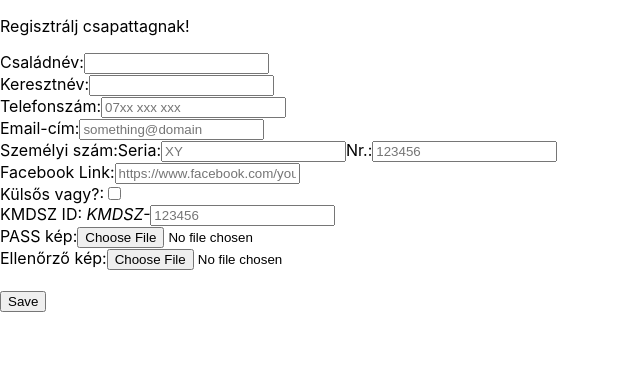
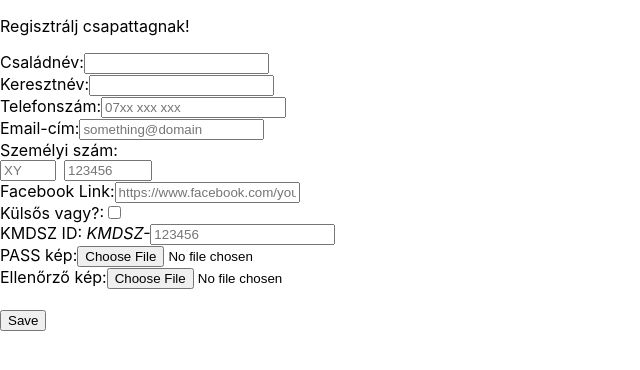
Before and after one commit to aleeez/basszhattyuk-team, a React (Create React App) app in the folder bsz-frontend/: page /register in a window 1280 px wide. Shown: the top 370 px of the page, without its empty margins (0-640 px from the left). Built offline with nearby package versions, Linux system fonts and the light colour scheme.

Commit message:
seriaNr logic compatible with Register and Profile

```diff
--- a/bsz-frontend/src/components/profile/Profile.tsx
+++ b/bsz-frontend/src/components/profile/Profile.tsx
@@ -8,7 +8,6 @@ import Name from "../register/PlayerName";
 import KmdszID from "../register/KmdszID";
 import SeriaNr from "../register/SeriaNr";
 import { PlayerLabels } from "../records/inputLabels";
-
 
 // Initial mock data
 const initialPlayerData: PlayerUpdateDTO = {
@@ -87,21 +86,26 @@ const Profile: React.FC = () => {
                   : fieldKey === "email"
                   ? {
                       email: value, // Pass the current email value
-                      setEmail: (val: string) => updateField(fieldKey, val), // Update email logic
+                      setEmail: (val: string) => updateField(fieldKey, val),
                     }
                   : fieldKey === "fbLink"
                   ? {
-                      fbLink: value, // Pass the current email value
-                      setFbLink: (val: string) => updateField(fieldKey, val), // Update email logic
+                      fbLink: value, // Pass the current fbLink value
+                      setFbLink: (val: string) => updateField(fieldKey, val),
                     }
                   : fieldKey === "kmdszID"
                   ? {
-                      kmdszID: value, // Pass the current email value
-                      setKmdszID: (val: string) => updateField(fieldKey, val), // Update email logic
+                      kmdszID: value, // Pass the current kmdszID value
+                      setKmdszID: (val: string) => updateField(fieldKey, val),
+                    }
+                  : fieldKey === "seriaNr"
+                  ? {
+                      seriaNr: value, // Pass the current seriaNr value
+                      setSeriaNr: (val: string) => updateField(fieldKey, val),
                     }
                   : fieldKey === "external"
                   ? {
-                      external: value,
+                      external: value, // Pass the current external value
                       setExternal: (val: boolean) => updateField(fieldKey, val),
                     }
                   : {
@@ -110,7 +114,8 @@ const Profile: React.FC = () => {
                     })}
               />
             ) : (
-              <span>{fieldKey === "external" ? (value ? "Yes" : "No") : String(value)}</span>
+              // Display Yes or No for external in view mode
+              <div>{fieldKey === "external" ? (value ? "Yes" : "No") : String(value)}</div>
             )}
           </div>
         );
--- a/bsz-frontend/src/components/register/ExternalCheckbox.tsx
+++ b/bsz-frontend/src/components/register/ExternalCheckbox.tsx
@@ -1,7 +1,7 @@
 import React from 'react';
 
 interface ExternalCheckboxProps {
-  external: boolean;
+  external: boolean; // This will hold the boolean value
   setExternal: (value: boolean) => void;
   label: string;
 }
--- a/bsz-frontend/src/components/register/SeriaNr.tsx
+++ b/bsz-frontend/src/components/register/SeriaNr.tsx
@@ -1,52 +1,70 @@
-import React, { ChangeEvent } from 'react';
-import { validatePersonalNr } from '../validatation/InputValidation';
+import React, { ChangeEvent } from "react";
 
 interface SeriaNrProps {
-  seria: string;
-  nr: string;
-  setSeria: (value: string) => void;
-  setNr: (value: string) => void;
+  // Props for Register component
+  seria?: string;
+  setSeria?: (value: string) => void;
+  nr?: string;
+  setNr?: (value: string) => void;
+
+  // Props for Profile component
+  seriaNr?: string;
+  setSeriaNr?: (value: string) => void;
+
   label: string;
 }
 
-const SeriaNr: React.FC<SeriaNrProps> = ({ seria, nr, setSeria, setNr, label }) => {
-  const handleChange = (event: ChangeEvent<HTMLInputElement>) => {
-    const { name, value } = event.target;
-    let updatedValue = validatePersonalNr(name, value);
+const SeriaNr: React.FC<SeriaNrProps> = ({
+  seria,
+  setSeria,
+  nr,
+  setNr,
+  seriaNr,
+  setSeriaNr,
+  label,
+}) => {
+  // Derive local seria and nr for Profile mode
+  const derivedSeria = seriaNr ? seriaNr.slice(0, 2) : seria || "";
+  const derivedNr = seriaNr ? seriaNr.slice(2) : nr || "";
 
-    if (name === 'seria') {
-      setSeria(updatedValue);
-    } else if (name === 'nr') {
-      setNr(updatedValue);
-    }
+  const handleSeriaChange = (event: ChangeEvent<HTMLInputElement>) => {
+    const updatedValue = event.target.value.toUpperCase(); // Force uppercase letters
+    if (setSeria) setSeria(updatedValue);
+    if (setSeriaNr) setSeriaNr(updatedValue + derivedNr);
+  };
+
+  const handleNrChange = (event: ChangeEvent<HTMLInputElement>) => {
+    const updatedValue = event.target.value.replace(/\D/g, ""); // Only allow numbers
+    if (setNr) setNr(updatedValue);
+    if (setSeriaNr) setSeriaNr(derivedSeria + updatedValue);
   };
 
   return (
     <div>
-      <label htmlFor="serianr">
+      <label>
         {label}
-        Seria:
+        <div style={{ display: "flex", gap: "0.5rem", alignItems: "center" }}>
           <input
             type="text"
-          id="seria"
             name="seria"
-          value={seria}
-          onChange={handleChange}
-          minLength={2}
+            value={derivedSeria}
+            onChange={handleSeriaChange}
+            maxLength={2}
             placeholder="XY"
+            style={{ width: "3rem" }}
             required
           />
-        Nr.:
           <input
             type="text"
-          id="nr"
             name="nr"
-          value={nr}
-          onChange={handleChange}
-          minLength={6}
+            value={derivedNr}
+            onChange={handleNrChange}
+            maxLength={6}
             placeholder="123456"
+            style={{ width: "5rem" }}
             required
           />
+        </div>
       </label>
     </div>
   );
```
Lines whose indentation alone changed are shown as unchanged.
